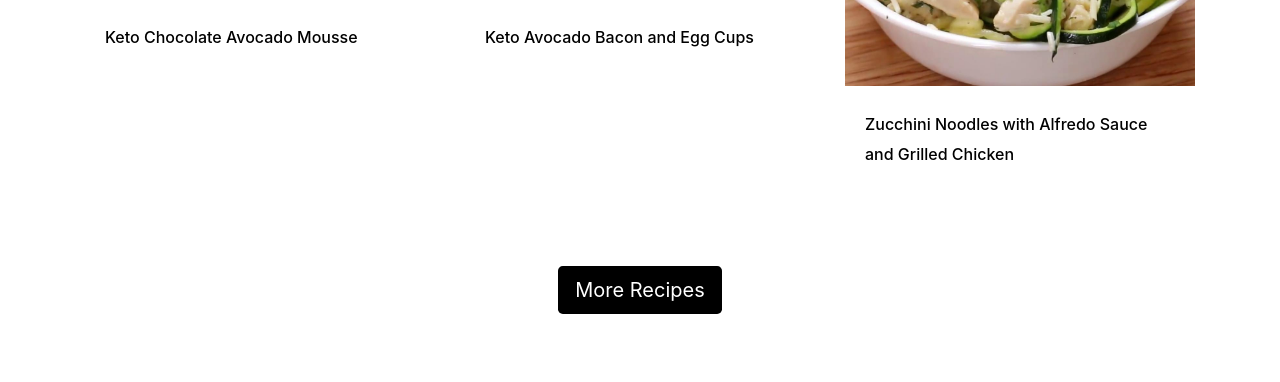
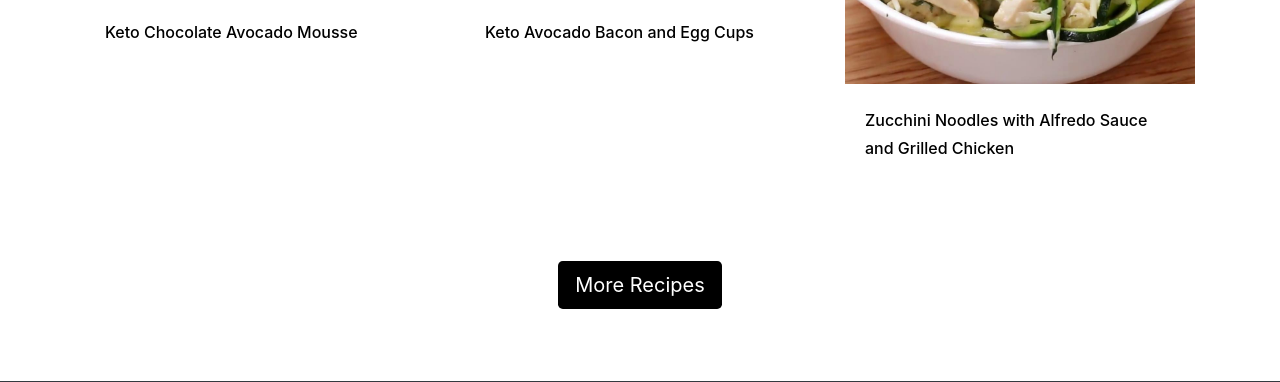
Before and after one commit to othnieladventurer/ketowoderverse, a Django app: page / in a window 1280 px wide. Shown: the part 3797-4179 px from the top of the page. Run offline with Django 4.2, Linux system fonts and the light colour scheme; data comes from the database, SQL or seed files in the repository; some libraries are stand-ins or nearby versions.

Commit message:
first commit

```diff
--- a/ketosite/templates/ketosite/home.html
+++ b/ketosite/templates/ketosite/home.html
@@ -172,7 +172,7 @@
             <div class="card border-0">
                 <a href="{{ recipe.get_absolute_url }}"><img src="{{ recipe.image.url }}" class="card-img-top" alt="{{ recipe.image_alt }}"></a>
                 <div class="card-body">
-                    <h2  class="link" style="font-size: 25px;"><a class="" href="{{ recipe.get_absolute_url }}" style="color: black; text-decoration: none;">{{ recipe.title }}</a></h2><br>
+                    <h2  class="link" style="font-size: 24px;"><a class="" href="{{ recipe.get_absolute_url }}" style="color: black; text-decoration: none;">{{ recipe.title }}</a></h2><br>
 
 
                 </div>
```
